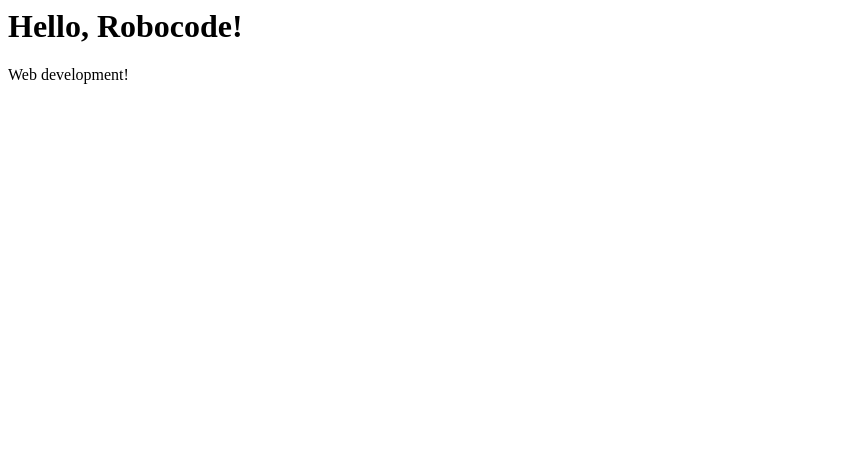
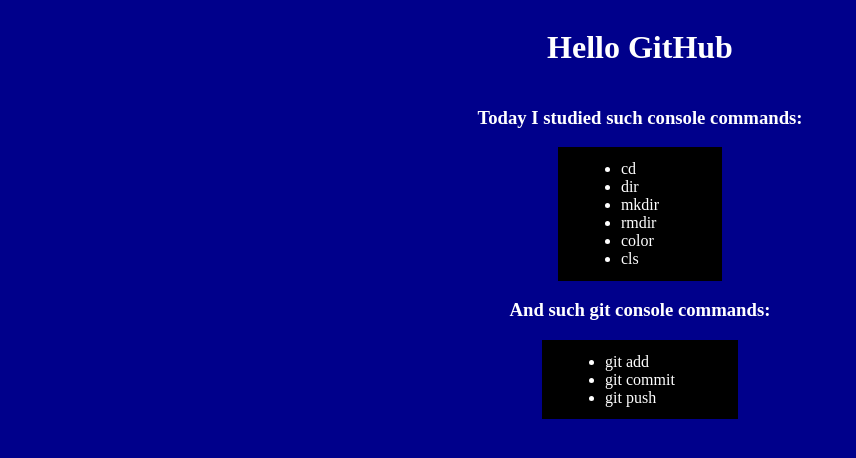
Before and after one commit to Roborofler/myrepo12345, a plain HTML site: page index.html in a window 1280 px wide. Shown: the whole page, without its empty margins (0-856 px from the left). Drawn offline with Linux system fonts and the light colour scheme.

Commit message:
Updated index

```diff
--- a/index.html
+++ b/index.html
@@ -1,2 +1,40 @@
-<h1> Hello, Robocode! </h1>
-<p> Web development! </p>
+<!DOCTYPE html>
+<html>
+<head>
+	<title>Hello GitHub</title>
+	<style type="text/css">
+		body
+		{
+			background-color: darkblue;
+			color: white;
+			display: grid;
+			place-items: center;
+		}
+		ul
+		{
+			background-color: black;
+			margin: 0;
+			padding:1% 5%;
+		}
+	</style>
+</head>
+<body>
+	<h1>Hello GitHub</h1>
+	<img src="">
+	<h3>Today I studied such console commands:</h3>
+	<ul>
+		<li>cd</li>
+		<li>dir</li>
+		<li>mkdir</li>
+		<li>rmdir</li>
+		<li>color</li>
+		<li>cls</li>
+	</ul>
+	<h3>And such git console commands:</h3>
+	<ul>
+		<li>git add</li>
+		<li>git commit</li>
+		<li>git push</li>
+	</ul>
+</body>
+</html>
```
